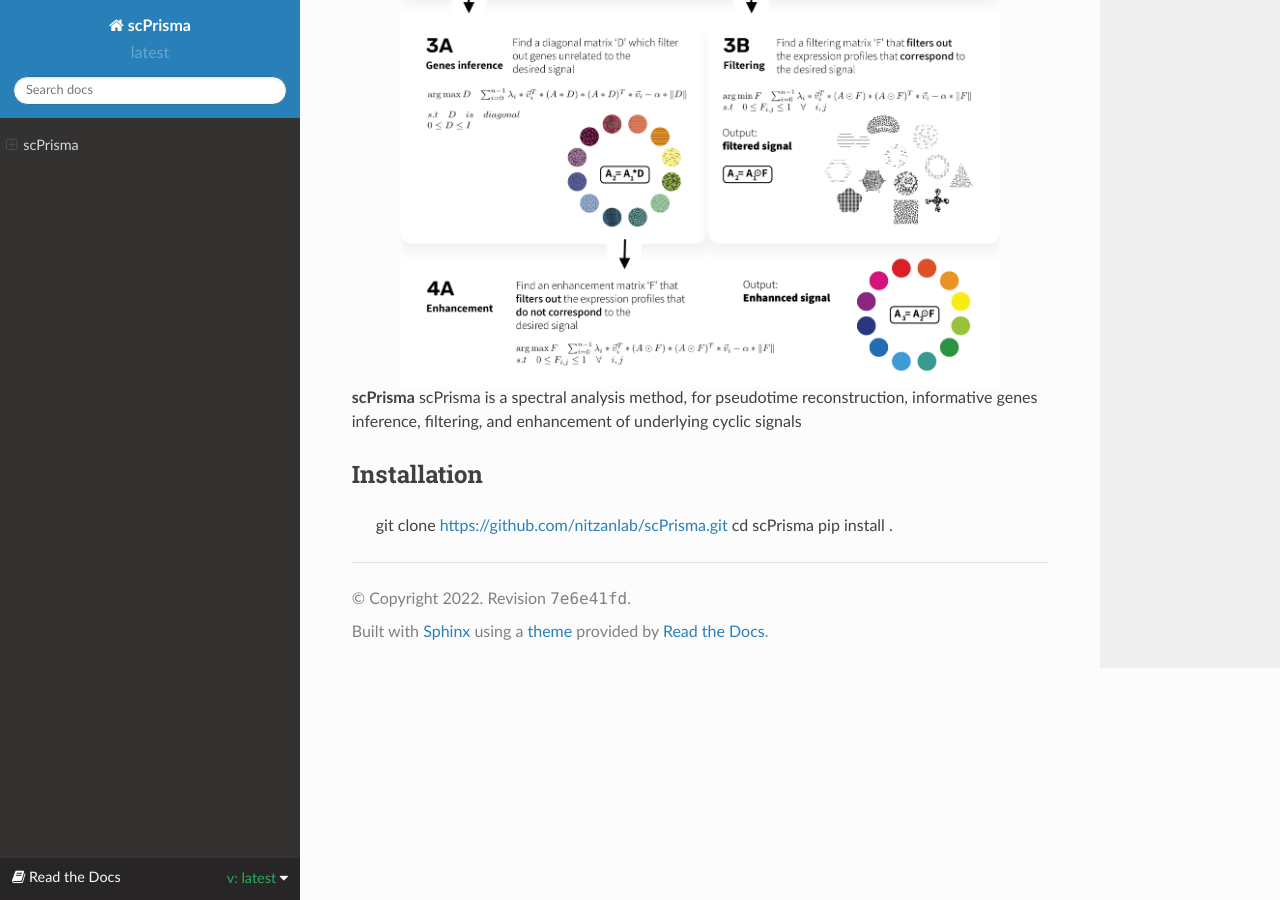
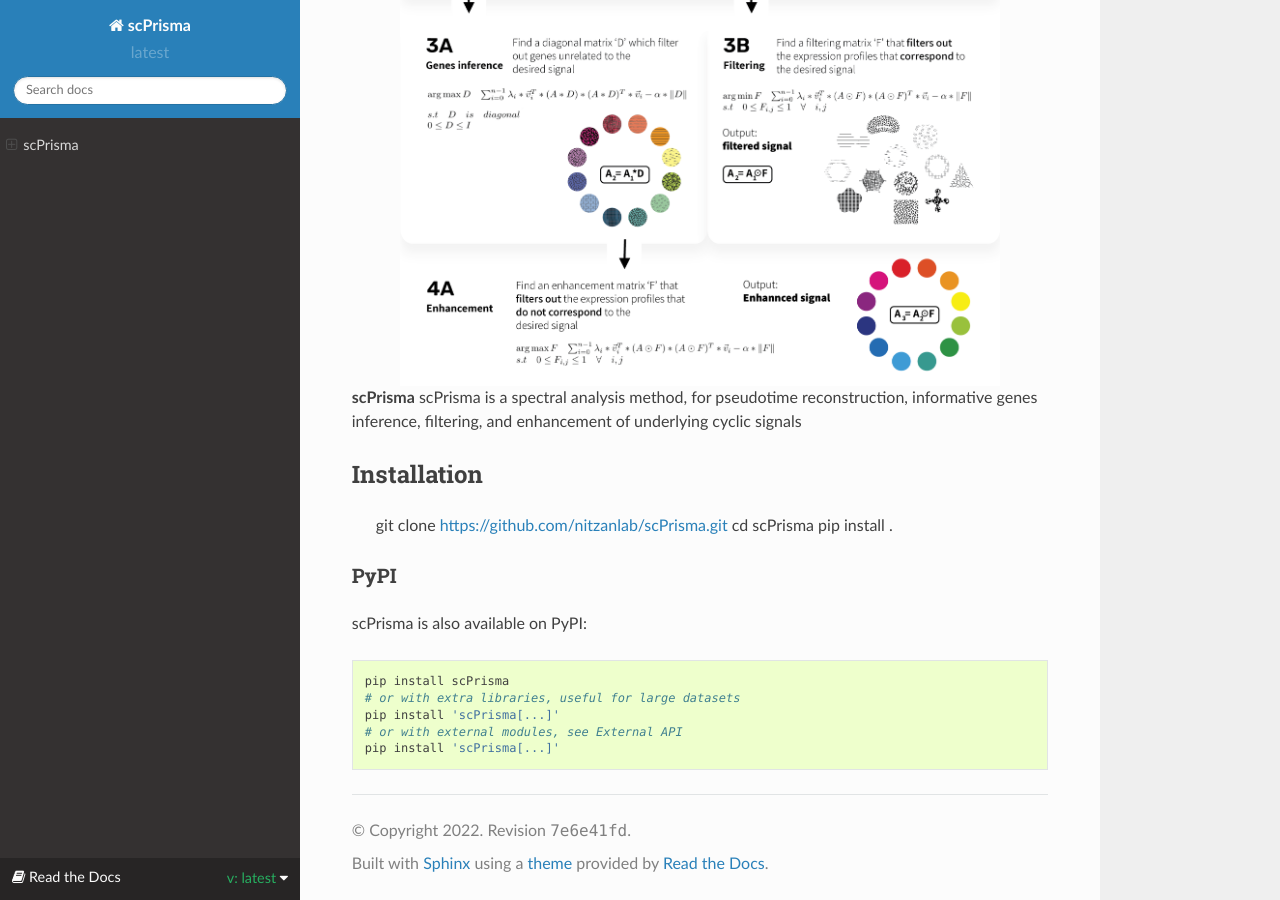
Before and after one commit to nitzanlab/scPrisma, a Sphinx documentation site: the page built from docs/index.rst, in a window 1280 px wide and 900 px high, scrolled down 622 px. Built offline with Sphinx 7.4.7 and the Read the Docs theme 2.0.0, drawn with Linux system fonts in a browser that asks for light colours.

Commit message:
Update index.rst

```diff
--- a/docs/index.rst
+++ b/docs/index.rst
@@ -12,3 +12,12 @@
     git clone https://github.com/nitzanlab/scPrisma.git
     cd scPrisma
     pip install .
+PyPI
+----
+scPrisma is also available on PyPI::
+
+    pip install scPrisma
+    # or with extra libraries, useful for large datasets
+    pip install 'scPrisma[...]'
+    # or with external modules, see External API
+    pip install 'scPrisma[...]'
```
